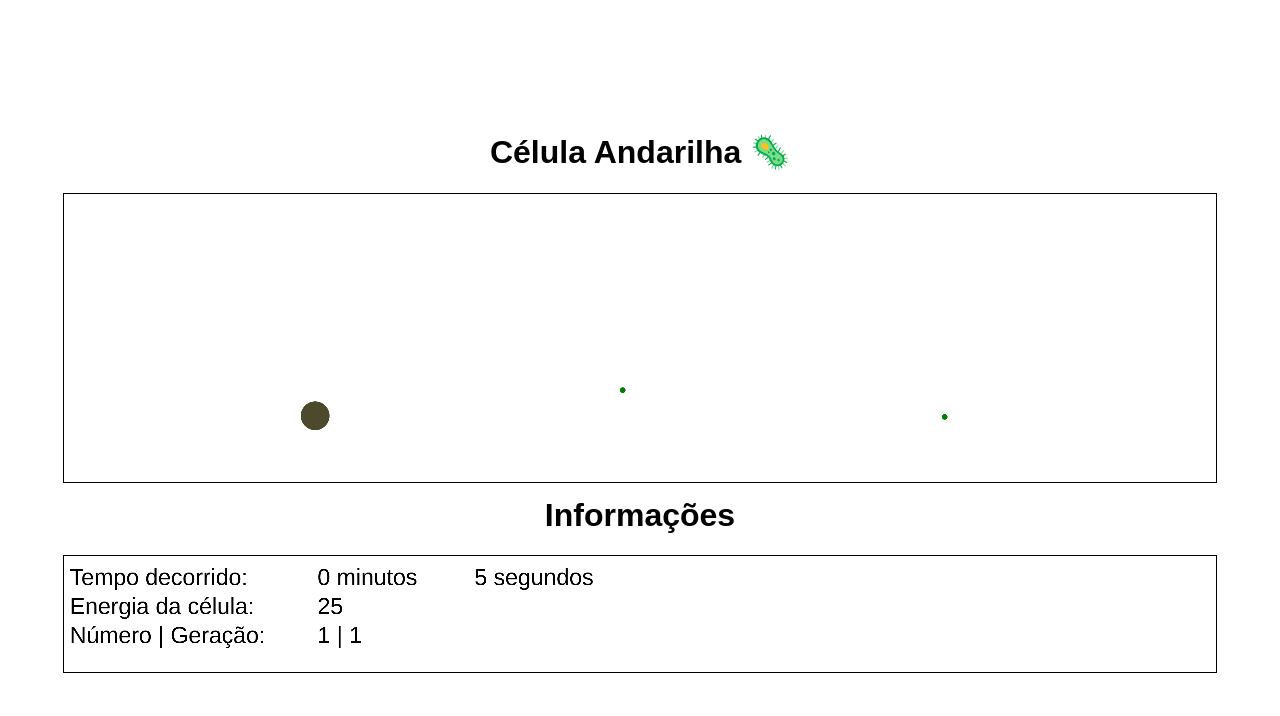
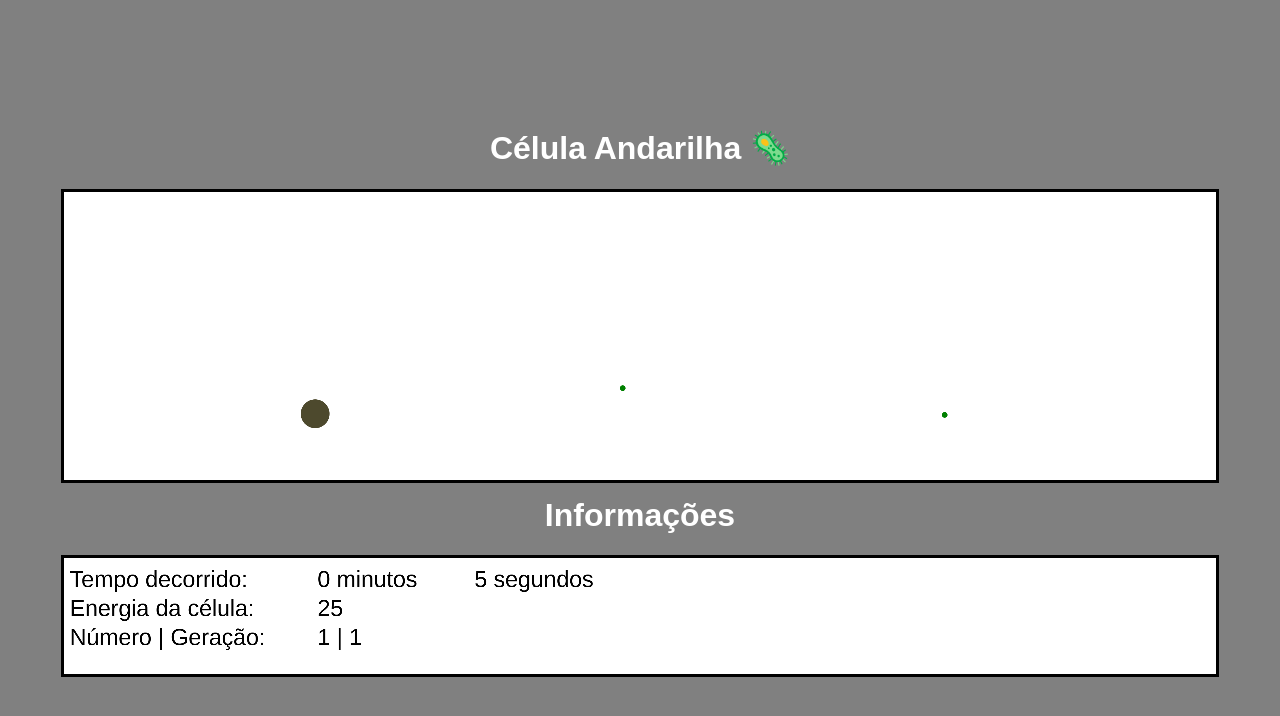
Before and after one commit to JeiversonChristian/PE_p1_Celula_Andarilha, a plain HTML site: page index.html in a window 1280 px wide. Drawn offline with Linux system fonts and the light colour scheme.

Commit message:
mudando cores

```diff
--- a/style.css
+++ b/style.css
@@ -4,6 +4,7 @@ body {
     justify-content: center;
     align-items: center;
     height: 100vh;
+    background-color: grey;
 }
 
 #conteudo {
@@ -13,10 +14,12 @@ body {
 h1 {
     margin-top: 10px;
     font-family: 'Arial', sans-serif;
+    color: white;
 }
 
 canvas {
-    border: 1px solid black;
+    border: 3px solid black;
     max-width: 90%;
     max-height: 80vh;
+    background-color: white;
 }
```
